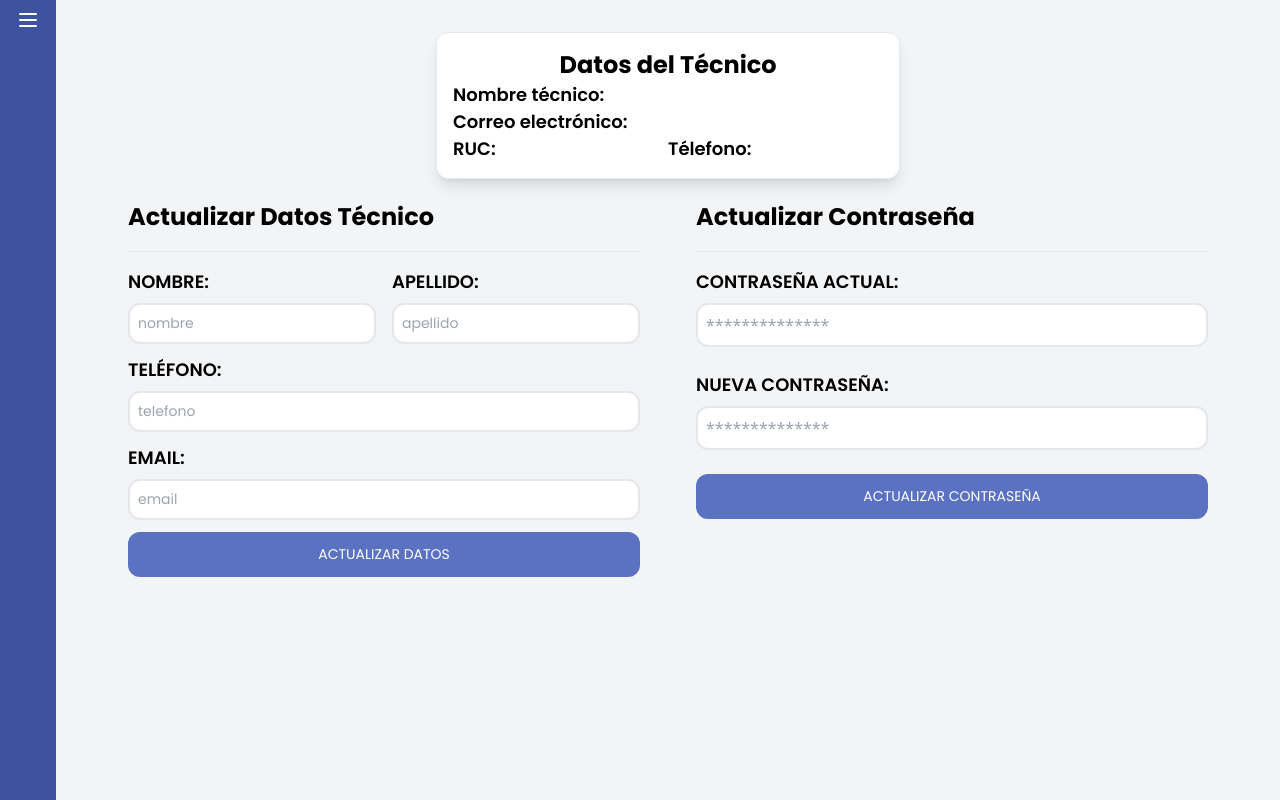
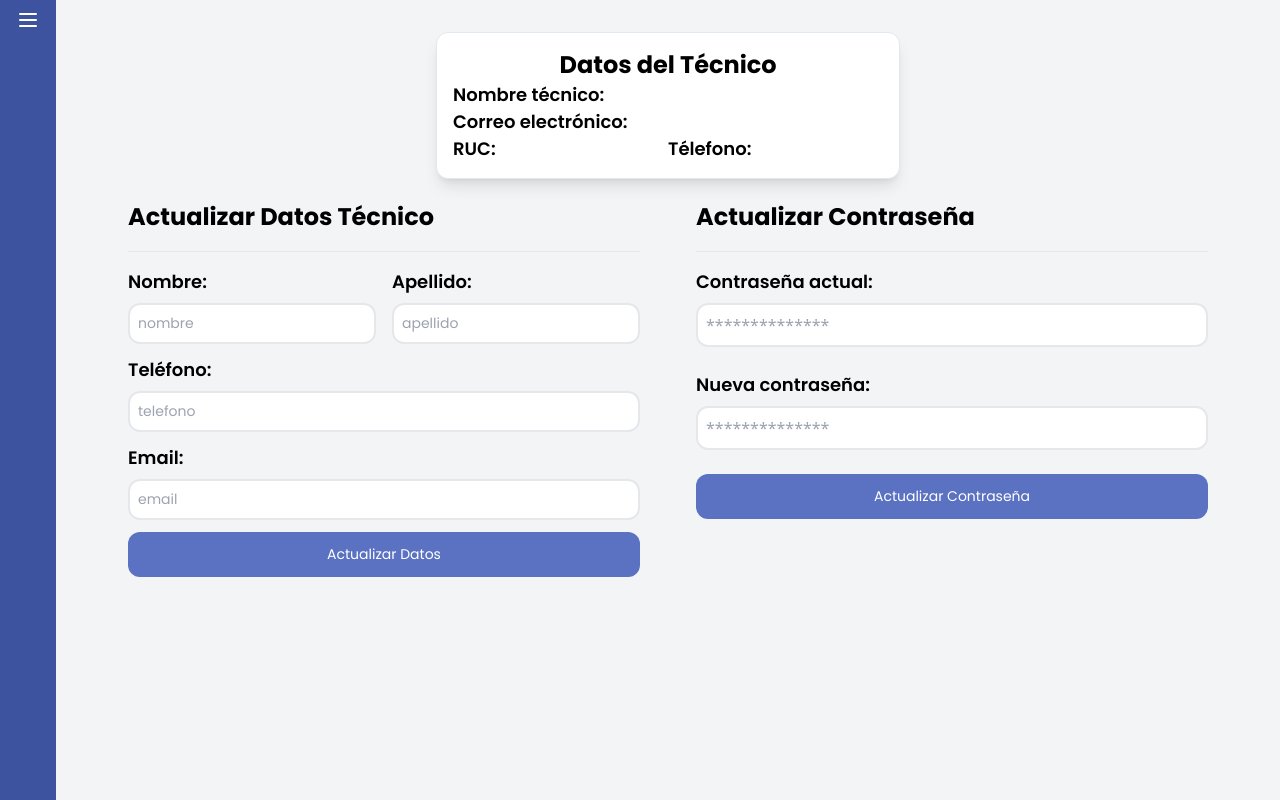
Before and after one commit to 4lanPz/Electronica_Zurita, a React (Vite) app: page /dashboard/perfil in a window 1280 px wide. Built offline with nearby package versions, Linux system fonts and the light colour scheme; no server answers; sample sign-in values are in the browser's storage.

Commit message:
cambio estilos formularios perfil y cambio icono

```diff
--- a/index.html
+++ b/index.html
@@ -2,7 +2,7 @@
 <html lang="en">
   <head>
     <meta charset="UTF-8" />
-    <link rel="icon" type="image/svg+xml" href="/images/iconpage.png" />
+    <link rel="icon" type="image/svg+xml" href="/images/icon.svg" sizes="32x32" />
     <link rel="preconnect" href="https://fonts.googleapis.com" />
     <link rel="preconnect" href="https://fonts.gstatic.com" crossorigin />
     <link
--- a/src/App.jsx
+++ b/src/App.jsx
@@ -30,7 +30,6 @@ function App() {
               <Route index element={<Login />} />
 
               <Route path="/" element={<Auth />}>
-                {/* <Route path="register" element={<Register />} /> */}
                 <Route path="forgot" element={<Forgot />} />
                 <Route path="confirmar/:token" element={<Confirmar />} />
                 <Route
@@ -48,29 +47,27 @@ function App() {
                       <Route element={<Dashboard />}>
                         <Route index element={<RegistrarCliente />} />
 
-                        <Route path="listarClientes" element={<ListarClientes />} />
+                        <Route
+                          path="listarClientes"
+                          element={<ListarClientes />}
+                        />
                         <Route path="visualizar/:id" element={<Visualizar />} />
                         <Route path="perfil" element={<Perfil />} />
-                        <Route path="registrarTecnico" element={<RegistrarTecnico />} />
+                        <Route
+                          path="registrarTecnico"
+                          element={<RegistrarTecnico />}
+                        />
                         <Route
                           path="listarOrdenes"
                           element={<ListarOrdenes />}
                         />
                         <Route
                           path="registrarCliente"
-                          element={
-                            <PrivateRouteWithRole>
-                              <RegistrarCliente />
-                            </PrivateRouteWithRole>
-                          }
+                          element={<RegistrarCliente />}
                         />
                         <Route
                           path="registrarOrden"
-                          element={
-                            <PrivateRouteWithRole>
-                              <RegistrarOrden />
-                            </PrivateRouteWithRole>
-                          }
+                          element={<RegistrarOrden />}
                         />
                         <Route path="actualizar/:id" element={<Actualizar />} />
                       </Route>
--- a/src/componets/Perfil/ContrasenaPerfil.jsx
+++ b/src/componets/Perfil/ContrasenaPerfil.jsx
@@ -49,7 +49,7 @@ const ContrasenaPerfil = () => {
         <div className="mb-3">
           <label
             htmlFor="passwordactual"
-            className="poppins-semibold text-black uppercase"
+            className="poppins-semibold text-black "
           >
             Contraseña actual:{" "}
           </label>
@@ -71,7 +71,7 @@ const ContrasenaPerfil = () => {
         <div className="mb-3">
           <label
             htmlFor="passwordnuevo"
-            className="poppins-semibold text-black uppercase"
+            className="poppins-semibold text-black "
           >
             Nueva contraseña:{" "}
           </label>
@@ -92,7 +92,7 @@ const ContrasenaPerfil = () => {
 
         <input
           type="submit"
-          className="poppins-regular bg-[#5B72C3] w-full p-3 text-white uppercase rounded-xl hover:bg-[#3D53A0] cursor-pointer transition-all"
+          className="poppins-regular bg-[#5B72C3] w-full p-3 text-white  rounded-xl hover:bg-[#3D53A0] cursor-pointer transition-all"
           value="Actualizar Contraseña"
         />
       </form>
--- a/src/componets/Perfil/FormularioPerfil.jsx
+++ b/src/componets/Perfil/FormularioPerfil.jsx
@@ -63,7 +63,7 @@ const FormularioPerfil = () => {
           <div className="w-1/2 pr-2">
             <label
               htmlFor="nombre"
-              className="poppins-semibold text-black uppercase"
+              className="poppins-semibold text-black"
             >
               Nombre:{" "}
             </label>
@@ -84,7 +84,7 @@ const FormularioPerfil = () => {
           <div className="w-1/2 pl-2">
             <label
               htmlFor="apellido"
-              className="poppins-semibold text-black uppercase"
+              className="poppins-semibold text-black"
             >
               Apellido:{" "}
             </label>
@@ -107,7 +107,7 @@ const FormularioPerfil = () => {
         <div className="mb-3">
           <label
             htmlFor="telefono"
-            className="poppins-semibold text-black uppercase"
+            className="poppins-semibold text-black"
           >
             Teléfono:{" "}
           </label>
@@ -129,7 +129,7 @@ const FormularioPerfil = () => {
         <div className="mb-3">
           <label
             htmlFor="email"
-            className="poppins-semibold text-black uppercase"
+            className="poppins-semibold text-black"
           >
             Email:{" "}
           </label>
@@ -150,7 +150,7 @@ const FormularioPerfil = () => {
 
         <input
           type="submit"
-          className="poppins-regular bg-[#5B72C3] w-full p-3 text-white uppercase rounded-xl hover:bg-[#3D53A0] cursor-pointer transition-all"
+          className="poppins-regular bg-[#5B72C3] w-full p-3 text-white rounded-xl hover:bg-[#3D53A0] cursor-pointer transition-all"
           value="Actualizar Datos"
         />
       </form>
--- a/src/layout/Dashboard.jsx
+++ b/src/layout/Dashboard.jsx
@@ -34,7 +34,7 @@ const Dashboard = () => {
         </button>
         {menuOpen && (
           <div className="mx-10">
-            <div className="mx-8 flex flex-col xl:flex-col md:flex-col sm:flex-row  items-center justify-center">
+            <div className="mx-4 flex flex-col xl:flex-col md:flex-col sm:flex-row  items-center justify-center">
               <img
                 src="/images/logo_bw.jpg"
                 alt="logo Electrónica Zurita"
```
Also changed, not shown: public/images/icon.svg (added).
